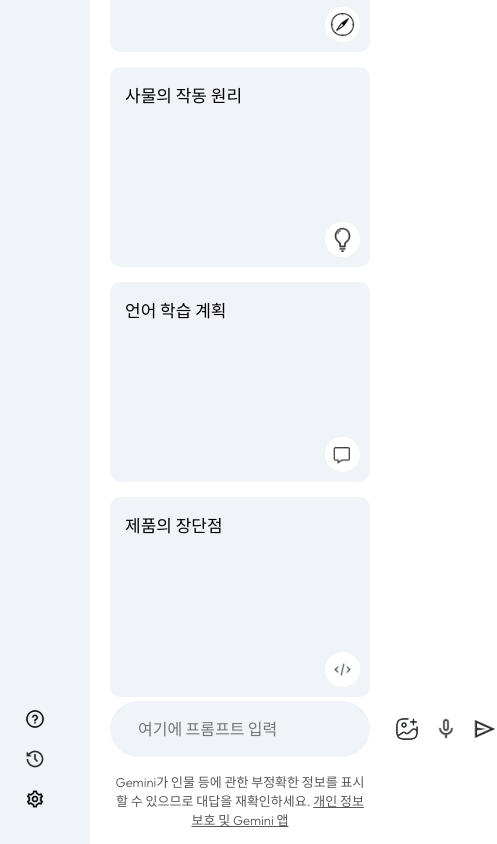
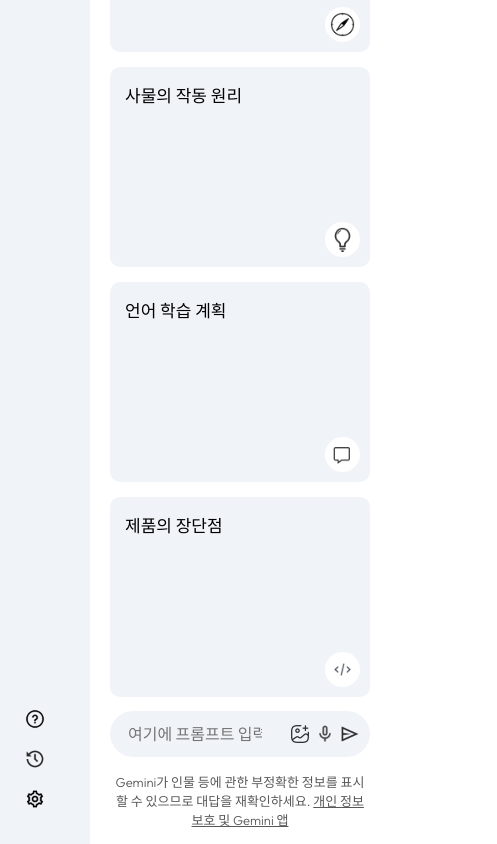
Before and after one commit to SeungJin051/react-gemini-clone, a React (Vite) app: page / in a window 390 px wide. Shown: the part 793-1637 px from the top of the page, 497 px wide, since content can reach past the window. Built offline with nearby package versions, Linux system fonts and the light colour scheme; no server answers.

Commit message:
Update Main.css

```diff
--- a/src/components/Main/Main.css
+++ b/src/components/Main/Main.css
@@ -191,3 +191,22 @@
   /* p 높이 가중치 */
   line-height: 1.8;
 }
+
+@media (max-width: 600px) {
+  .main-bottom input {
+    flex: none;
+    width: 150px;
+  }
+
+  .main-bottom img {
+    width: 20px;
+  }
+
+  .search-box {
+    padding: 5px 10px;
+  }
+
+  .search-box div {
+    gap: 5px;
+  }
+}
```
